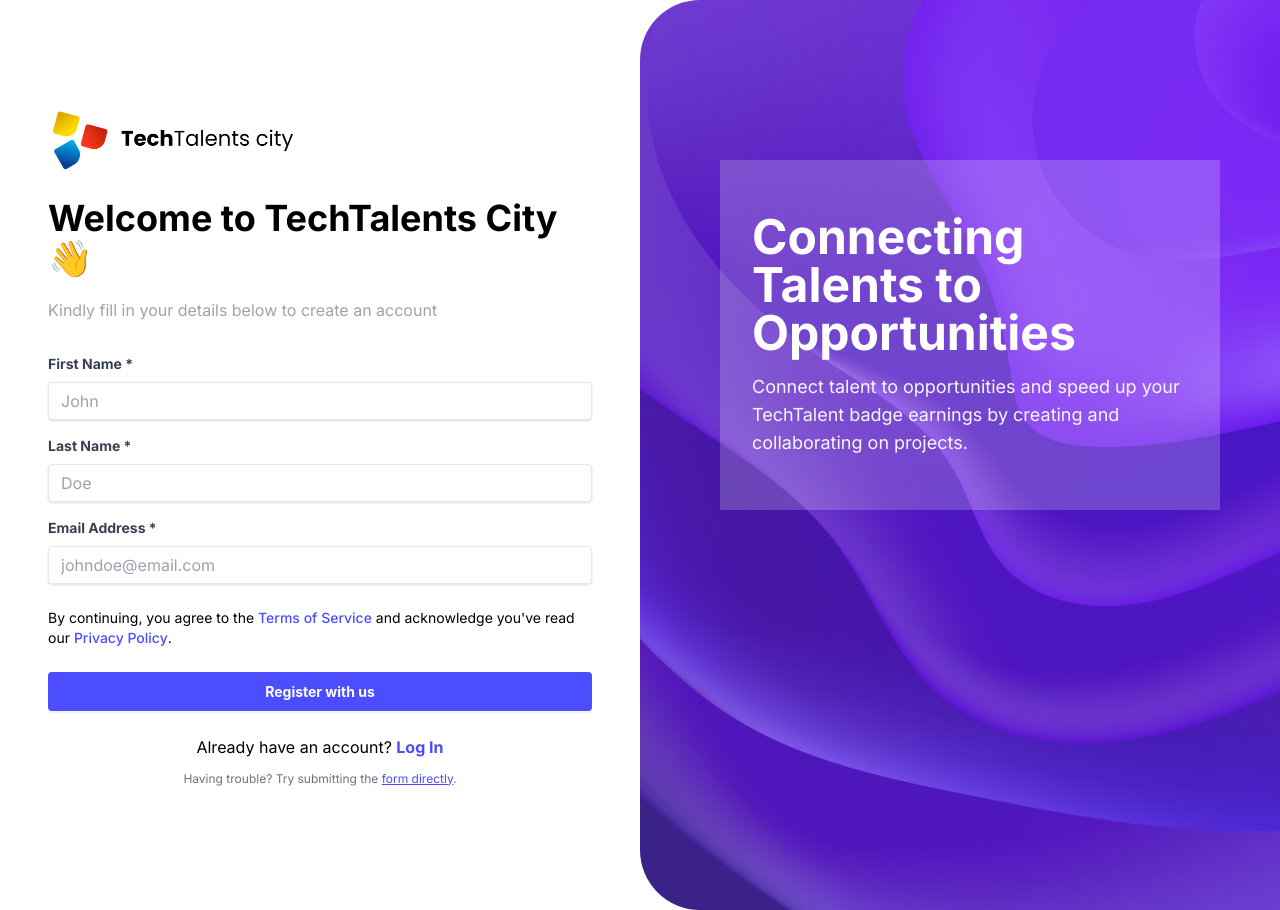
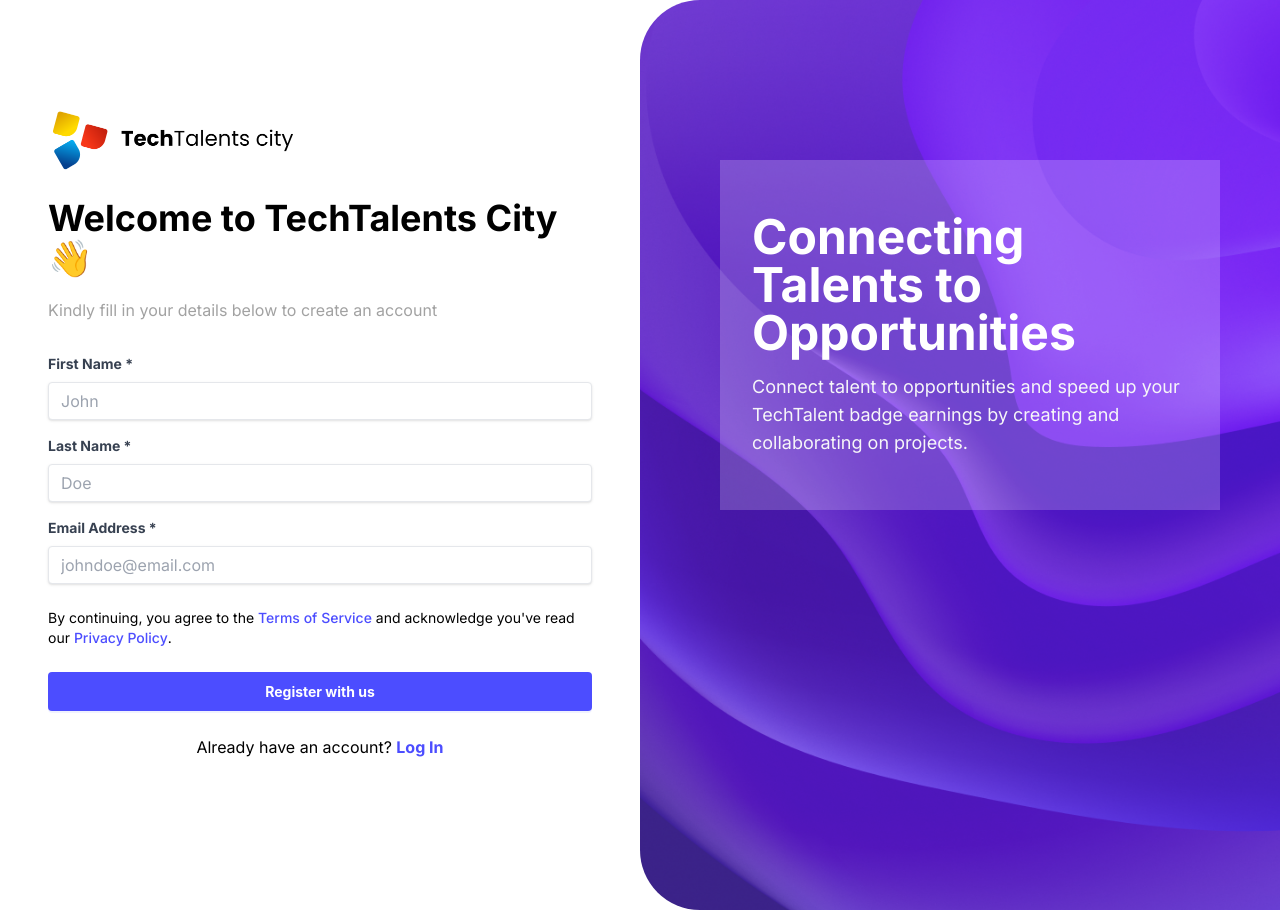
Before and after one commit to techtalentscity/techtalentscity.github.io, a React (Vite) app: page /signup in a window 1280 px wide. Built offline with nearby package versions, Linux system fonts and the light colour scheme.

Commit message:
Update index.jsx

```diff
--- a/src/Pages/Register/index.jsx
+++ b/src/Pages/Register/index.jsx
@@ -166,9 +166,6 @@ const Register = () => {
             <p>
               Already have an account? <a href="https://docs.google.com/forms/d/e/1FAIpQLSdc7dgkqLO6xXSZPlvIBUK61_6I3kcXGwM4GLJbuQdneBpVyA/viewform" target="_blank" rel="noopener noreferrer" className='text-primary font-bold'>Log In</a>
             </p>
-            <p className="text-xs mt-3 text-gray-500">
-              Having trouble? Try submitting the <a href={`https://docs.google.com/forms/d/e/${googleFormID}/viewform`} target="_blank" rel="noopener noreferrer" className="text-primary underline">form directly</a>.
-            </p>
           </div>
         </Container>
       </div>
```
